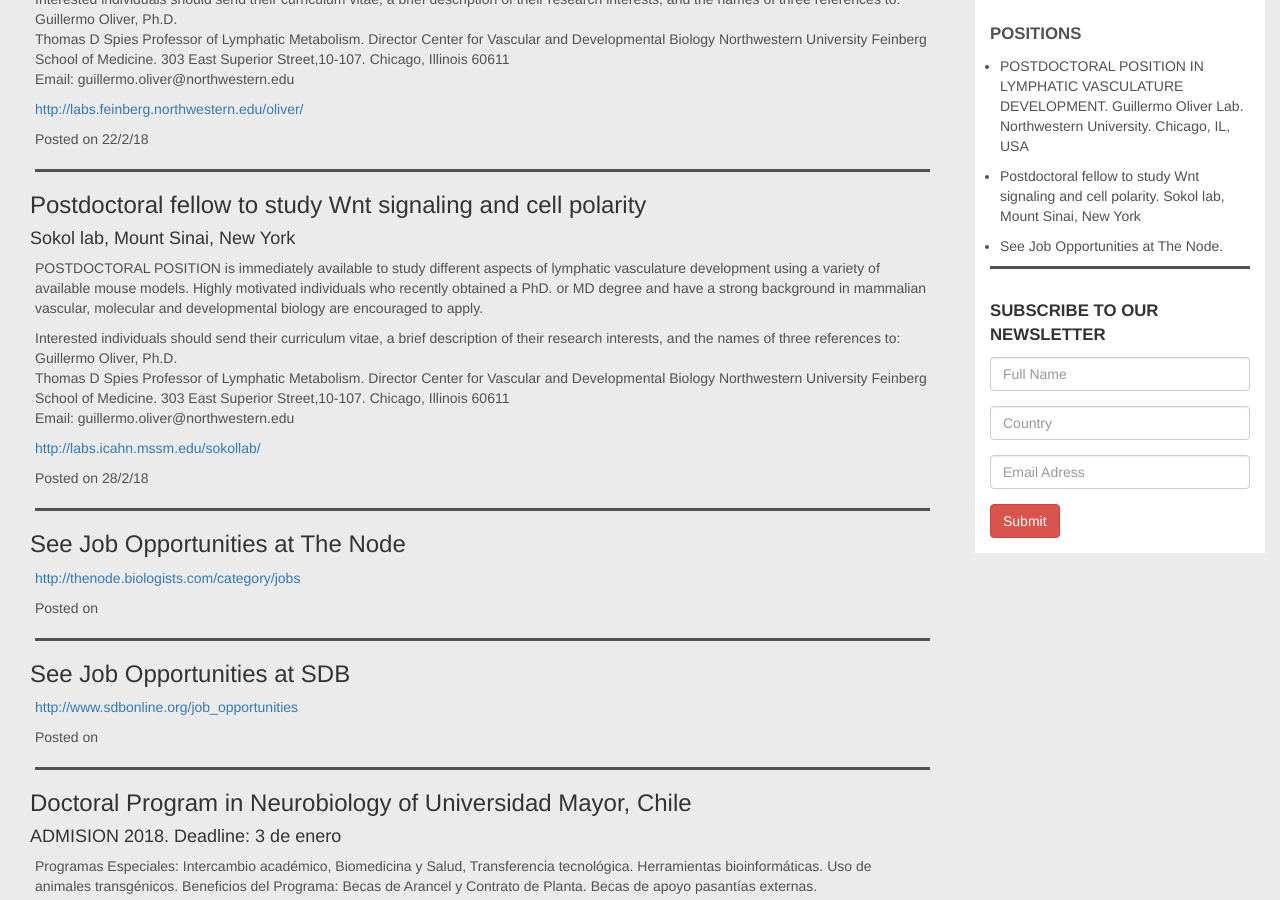
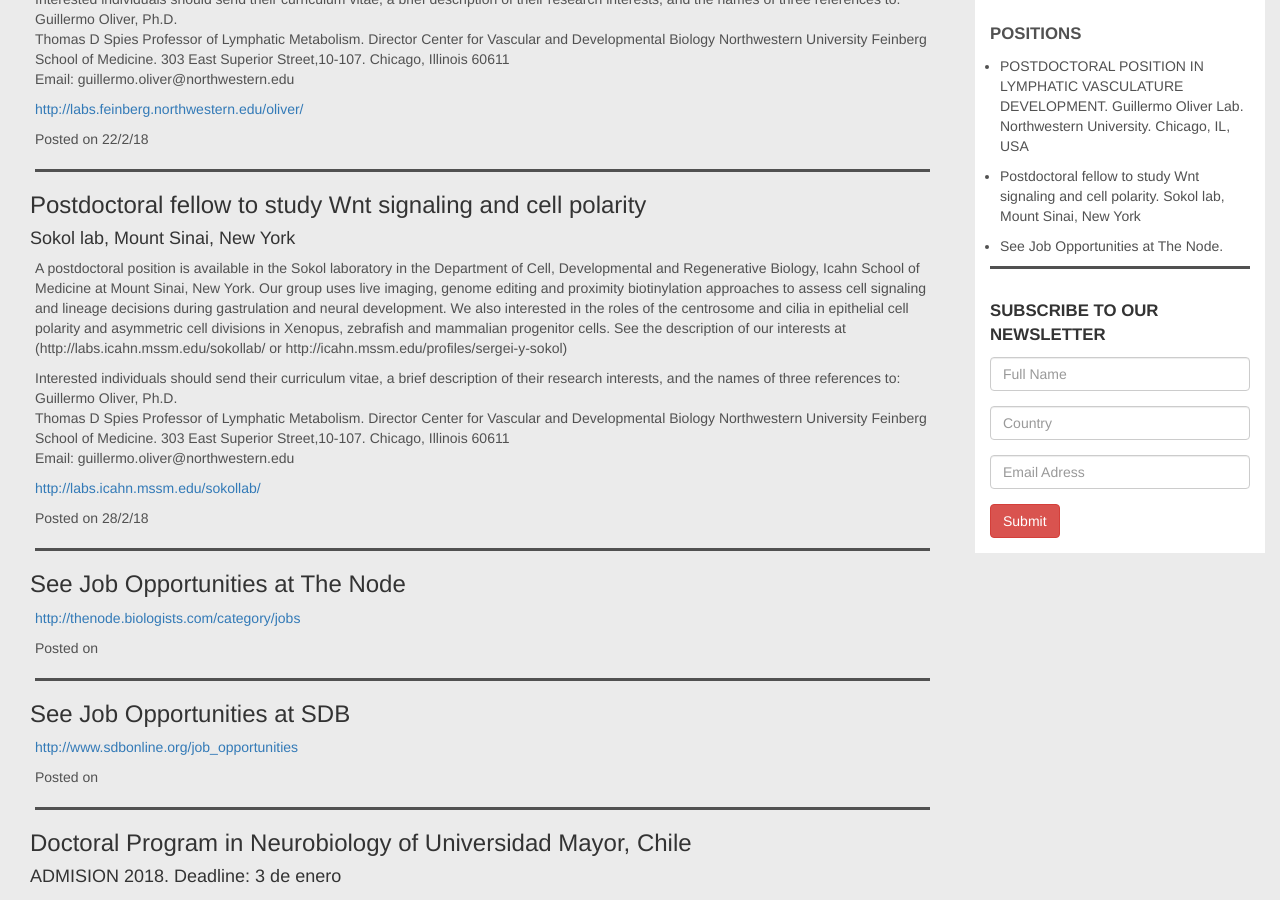
Before and after one commit to lasdb/lasdb.github.io, a Jekyll site: the page built from _posts/2000-01-01-jobs.markdown, in a window 1280 px wide and 900 px high, scrolled down 465 px. Built offline with Jekyll 4.4.1, drawn with Linux system fonts in a browser that asks for light colours; nearby versions of some CDN libraries.

Commit message:
Update 2000-01-01-jobs.markdown

```diff
--- a/_posts/2000-01-01-jobs.markdown
+++ b/_posts/2000-01-01-jobs.markdown
@@ -18,7 +18,7 @@
   - title: 'Postdoctoral fellow to study Wnt signaling and cell polarity'
     date: '28/2/18'
     subtitle: 'Sokol lab, Mount Sinai, New York'
-    body: 'POSTDOCTORAL POSITION is immediately available to study different aspects of lymphatic vasculature development using a variety of available mouse models. Highly motivated individuals who recently obtained a PhD. or MD degree and have a strong background in mammalian vascular, molecular and developmental biology are encouraged to apply.'
+    body: 'A postdoctoral position is available in the Sokol laboratory in the Department of Cell, Developmental and Regenerative Biology, Icahn School of Medicine at Mount Sinai, New York.  Our group uses live imaging, genome editing and proximity biotinylation approaches to assess cell signaling and lineage decisions during gastrulation and neural development.  We also interested in the roles of the centrosome and cilia in epithelial cell polarity and asymmetric cell divisions in Xenopus, zebrafish and mammalian progenitor cells. See the description of our interests at (http://labs.icahn.mssm.edu/sokollab/ or http://icahn.mssm.edu/profiles/sergei-y-sokol)'
     par2: 'Interested individuals should send their curriculum vitae, a brief description of their research interests, and the names of three references to:
 Guillermo Oliver, Ph.D. <br>Thomas D Spies Professor of Lymphatic Metabolism. Director Center for Vascular and Developmental Biology
 Northwestern University Feinberg School of Medicine. 303 East Superior Street,10-107. Chicago, Illinois 60611 <br>
```
